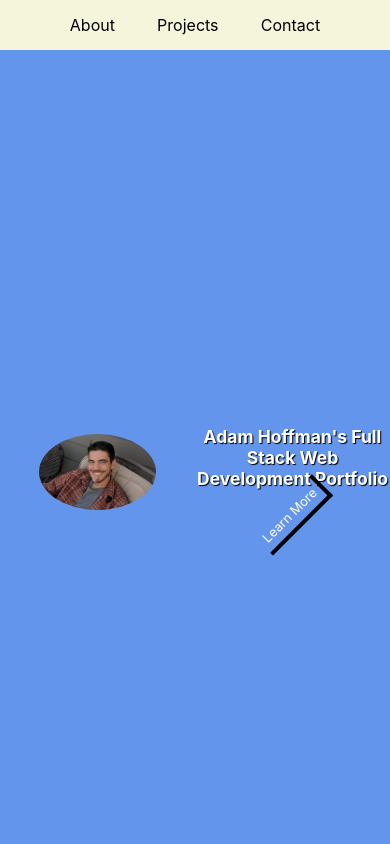
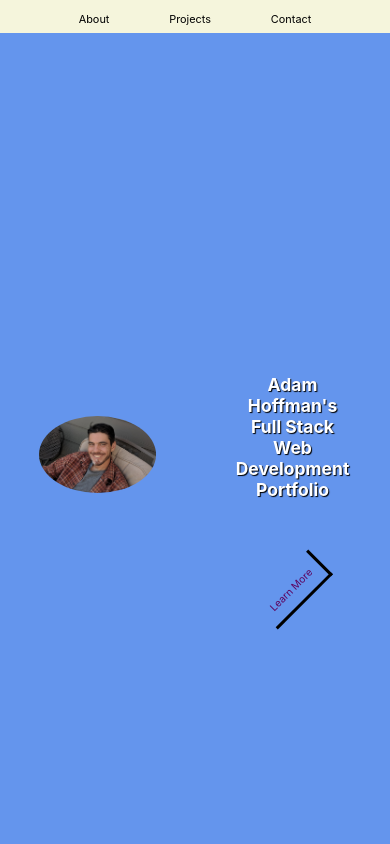
Before and after one commit to AdamHoffma/Portfolio-II, a React (Create React App) app in the folder client/: page / in a window 390 px wide. Shown: the top 844 px of the page. Built offline with nearby package versions, Linux system fonts and the light colour scheme.

Commit message:
making learn more hyperlink responsive

```diff
--- a/client/src/App.css
+++ b/client/src/App.css
@@ -44,7 +44,7 @@ html {
 
 .menu-box {
   width: 100%;
-  height: 5rem;
+  height: 8.4vw;
   background-color: beige;
 }
 
@@ -59,7 +59,7 @@ html {
   margin: auto;
   color: black;
   text-decoration: none;
-  font-size: 1.6rem;
+  font-size: 2.8vw;
   padding: 12px
 }
 
@@ -95,12 +95,7 @@ html {
   font-size: 4.5vw;
   color: white;
   text-shadow: 1px 1px 1px black;
-}
-
-.learn-more {
-  color: white;
-  font-size: 1.3rem;
-  text-decoration: none;
+  padding: 6rem
 }
 
 .intro-pic {
@@ -110,12 +105,12 @@ html {
 
 .arrow {
   border: solid black;
-  border-width: 0 4px 4px 0;
+  border-width: 0 .8vw .8vw 0;
   display: inline-block;
-  padding: 5px;
+  padding: 1rem;
   text-decoration: none;
-  color: white;
-  font-size: 1.3rem;
+  color: rgb(94, 3, 94);
+  font-size: 2.6vw;
 }
 
 .right {
```
